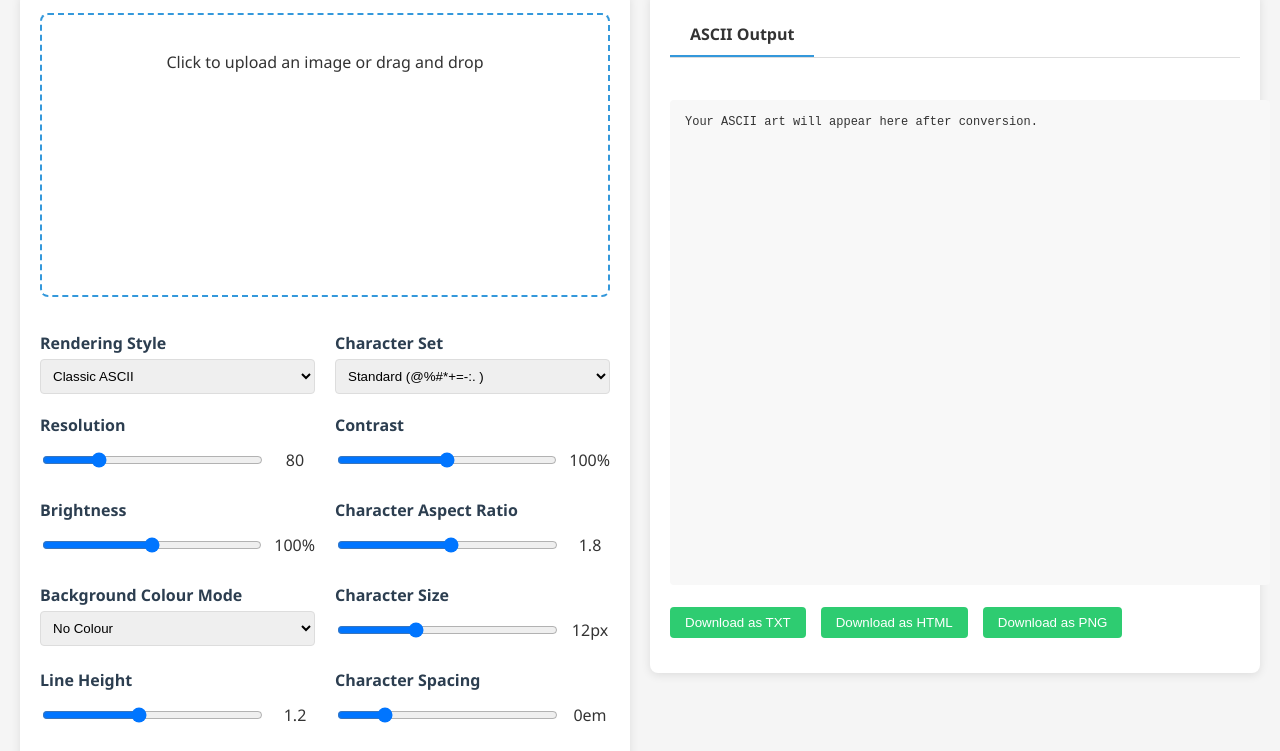
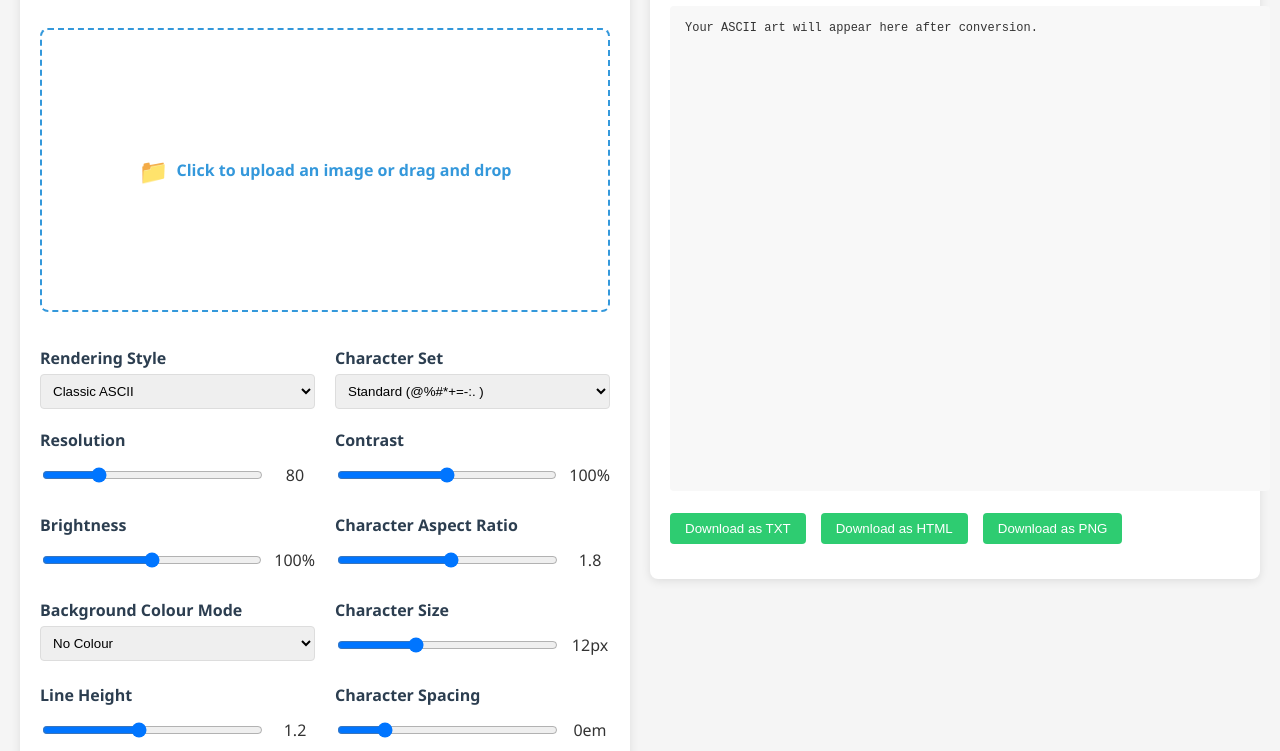
Before and after one commit to MounseyWood/ASCII-ART_v2, a plain HTML site: page index.html in a window 1280 px wide. Shown: the part 121-872 px from the top of the page. Drawn offline with Linux system fonts and the light colour scheme.

Commit message:
Update index.html

```diff
--- a/index.html
+++ b/index.html
@@ -45,6 +45,7 @@
             display: flex;
             flex-direction: column;
             align-items: center;
+            justify-content: center;
             padding: 20px;
             border: 2px dashed #3498db;
             border-radius: 8px;
@@ -53,6 +54,19 @@
             position: relative;
             height: clamp(200px, 30vh, 300px); /* Responsive height */
             overflow: hidden;
+        }
+
+        .file-upload p {
+            display: flex;
+            align-items: center;
+            font-weight: bold;
+            color: #3498db;
+        }
+
+        .file-upload p:before {
+            content: "📁";
+            font-size: 1.5em;
+            margin-right: 8px;
         }
 
         .file-upload:hover {
@@ -379,12 +393,11 @@
     </style>
 </head>
 <body>
-    <h1>Image to ASCII Art Converter</h1>
-
     <div class="container">
         <div class="input-section">
             <div class="input-container">
-                <div class="file-upload" id="file-upload">
+                <h1>Image to ASCII Art Converter</h1>
+                <div class="file-upload" id="file-upload" tabindex="0" role="button" aria-label="Upload an image">
                     <p>Click to upload an image or drag and drop</p>
                     <input type="file" id="image-input" accept="image/*" style="display: none;">
                     <img id="preview" style="display: none;">
@@ -802,14 +815,19 @@
             let originalImage = null;
             let processedAscii = null;
 
-            // File upload handling
+            // File upload handling - make sure it works reliably
             fileUpload.addEventListener('click', function(e) {
                 // Don't trigger file upload if we're in masking mode
                 if (isMaskingActive) {
                     e.stopPropagation();
                     return;
                 }
-                imageInput.click();
+
+                // Ensure the click event properly triggers the file input
+                e.preventDefault();
+                setTimeout(() => {
+                    imageInput.click();
+                }, 0);
             });
 
             fileUpload.addEventListener('dragover', function(e) {
@@ -822,6 +840,15 @@
                 e.preventDefault();
                 this.style.borderColor = '#3498db';
                 this.style.backgroundColor = 'transparent';
+            });
+
+            // Add keyboard support for accessibility
+            fileUpload.addEventListener('keydown', function(e) {
+                // Trigger click on Enter or Space
+                if (e.key === 'Enter' || e.key === ' ') {
+                    e.preventDefault();
+                    imageInput.click();
+                }
             });
 
             fileUpload.addEventListener('drop', function(e) {
```
